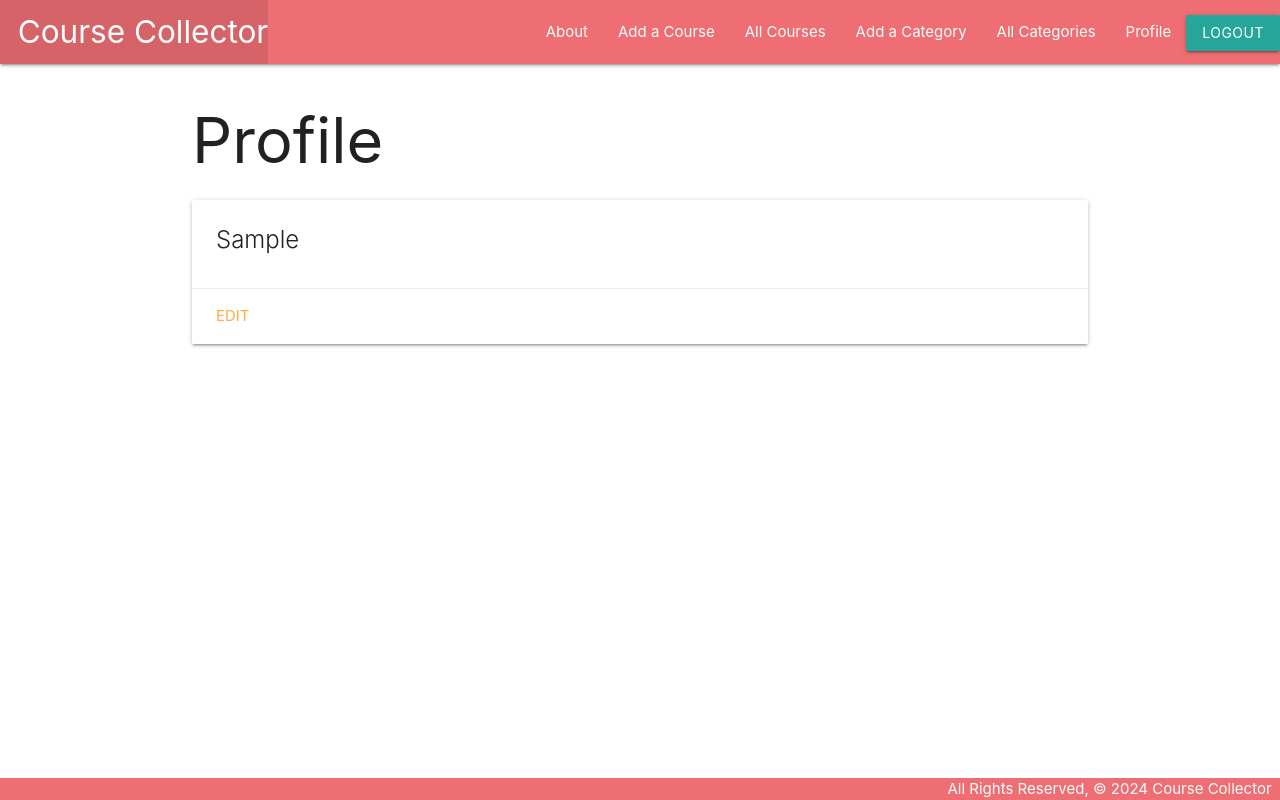
After one commit to asands94/coursecollector, a Django app: page /accounts/1/profile in a window 1280 px wide. The commit adds this page. Run offline with Django 5.2, Linux system fonts and the light colour scheme; a user stored in the database is signed in; tables that the repository leaves empty hold one stand-in row (values such as "Sample post").

Commit message:
add goal to profile page working

```diff
--- a/coursecollector/settings.py
+++ b/coursecollector/settings.py
@@ -77,7 +77,7 @@ WSGI_APPLICATION = 'coursecollector.wsgi.application'
 DATABASES = {
     'default': {
         'ENGINE': 'django.db.backends.postgresql',
-        'NAME': 'course_collector',
+        'NAME': 'coursecollector',
     }
 }
 
--- a/main_app/admin.py
+++ b/main_app/admin.py
@@ -15,3 +15,4 @@ admin.site.unregister(User)
 admin.site.register(User, UserAdmin)
 admin.site.register(Category)
 admin.site.register(Course)
+admin.site.register(Profile)
--- a/main_app/models.py
+++ b/main_app/models.py
@@ -42,3 +42,6 @@ class Course(models.Model):
 class Profile(models.Model):
     user = models.OneToOneField(User, on_delete=models.CASCADE)
     goal = models.TextField(max_length=250)
+
+    def get_absolute_url(self):
+        return reverse('profile', kwargs={'pk': self.id})
--- /dev/null
+++ b/main_app/templates/auth/user_detail.html
@@ -0,0 +1,16 @@
+{% extends 'base.html' %} {% block content %}
+
+<h1>Profile</h1>
+
+{% if user.profile.goal %}
+<div class="card">
+  <div class="card-content">
+    <span class="card-title">{{ user.profile.goal }}</span>
+  </div>
+  <div class="card-action">
+    <a href="{% url 'profile_update' user.profile.id %}">Edit</a>
+  </div>
+</div>
+{% else %}
+<a href="{% url 'profile_create' user.id %}">Add a goal!</a>
+{%endif%} {% endblock %}
--- a/main_app/templates/base.html
+++ b/main_app/templates/base.html
@@ -35,6 +35,7 @@
             <li><a href="{% url 'course_index' %}">All Courses</a></li>
             <li><a href="{% url 'category_create' %}">Add a Category</a></li>
             <li><a href="{% url 'category_index' %}">All Categories</a></li>
+            <li><a href="{% url 'profile' user.id %}">Profile</a></li>
             <li>
               <form method="POST" action="{% url 'logout' %}">
                 {% csrf_token%}
--- a/main_app/urls.py
+++ b/main_app/urls.py
@@ -4,6 +4,7 @@ from . import views
 urlpatterns = [
     path('', views.home, name='home'),
     path('about/', views.about, name='about'),
+
     path('courses/', views.CourseList.as_view(), name='course_index'),
     path('course/<int:pk>/', views.CourseDetail.as_view(), name='course_detail'),
     path('course/create', views.CourseCreate.as_view(), name='course_create'),
@@ -15,5 +16,9 @@ urlpatterns = [
     path('category/<int:pk>/update/', views.CategoryUpdate.as_view(), name='category_update'),
     path('category/<int:pk>/delete/', views.CategoryDelete.as_view(), name='category_delete'),
 
+    path('accounts/<int:pk>/profile', views.ProfileDetail.as_view(), name='profile'),
+    path('accounts/<int:pk>/create/', views.ProfileCreate.as_view(), name='profile_create'),
+    path('accounts/<int:pk>/update/', views.ProfileUpdate.as_view(), name='profile_update'),
+    # path('accounts/<int:pk>/delete/', views.ProfileDelete.as_view(), name='profile_delete'),
     path('accounts/signup/', views.signup, name='signup'),
 ]
--- a/main_app/views.py
+++ b/main_app/views.py
@@ -2,10 +2,11 @@ from django.shortcuts import render, redirect
 from django.views.generic.edit import CreateView, UpdateView, DeleteView
 from django.views.generic import ListView, DetailView
 from django.urls import reverse_lazy
-from .models import Course, Category
+from .models import Course, Category, Profile, User
 from django.contrib.auth import login
 from django.contrib.auth.forms import UserCreationForm
 from django.contrib.auth.mixins import LoginRequiredMixin
+from .forms import ProfileForm
 
 # Create your views here.
 def home(request):
@@ -25,7 +26,7 @@ def signup(request):
       user = form.save()
       # This is how we log a user in via code
       login(request, user)
-      return redirect('courses_index')
+      return redirect('course_index')
     else:
       error_message = 'Invalid sign up - try again'
   # A bad POST or a GET request, so render signup.html with an empty form
@@ -76,6 +77,36 @@ class CategoryDelete(LoginRequiredMixin,DeleteView):
     # https://docs.djangoproject.com/en/5.0/ref/urlresolvers/#reverse-lazy
     success_url = reverse_lazy('category_index')
 
+class ProfileDetail(LoginRequiredMixin,DetailView):
+    model = User
+
+class ProfileCreate(LoginRequiredMixin,CreateView):
+    model = Profile
+    template_name = 'auth/user_form.html'
+    form_class = ProfileForm
+
+    def form_valid(self, form):
+        form.instance.user = self.request.user
+        return super().form_valid(form)
+
+    def get_success_url(self):
+        return reverse_lazy('profile', kwargs={'pk': self.request.user.pk})
+
+class ProfileUpdate(LoginRequiredMixin,UpdateView):
+    model = Profile
+    template_name = 'auth/user_form.html'
+    form_class = ProfileForm
+
+    def get_success_url(self):
+        return reverse_lazy('profile', kwargs={'pk': self.request.user.pk})
+
+# class ProfileDelete(LoginRequiredMixin,DeleteView):
+#     model = Profile
+#     template_name = 'auth/profile_confirm_delete.html'
+
+#     def get_success_url(self):
+#         return reverse_lazy('profile', kwargs={'pk': self.request.user.pk})
+
 # class CourseCreate(CreateView):
 #     def add_image(request):
 #         us=Course.objects.get(roll_no=user)
```
Also changed, not shown: main_app/forms.py (added, +7 -0 lines), main_app/templates/auth/profile_confirm_delete.html (added, +14 -0 lines), main_app/templates/auth/user_form.html (added, +15 -0 lines).
